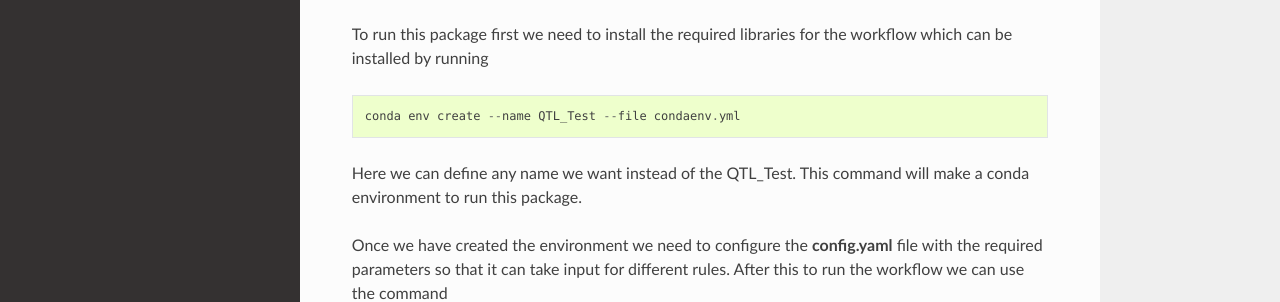
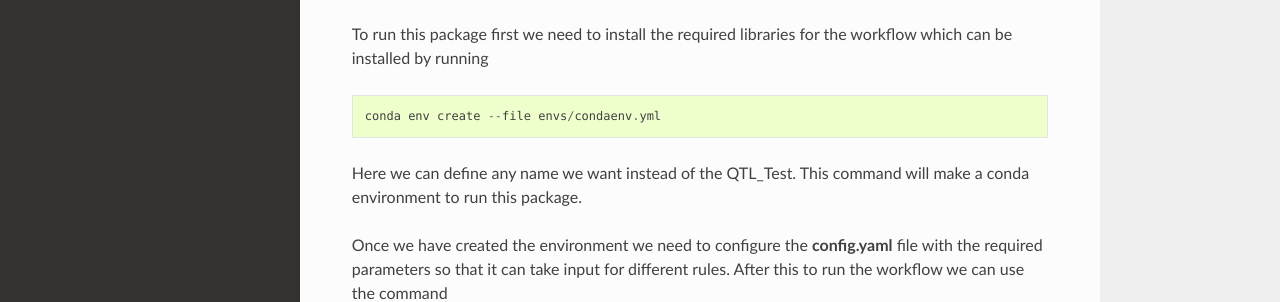
Before and after one commit to AnzaGhaffar/QTL-Snakemake-Workflow, a Sphinx documentation site: the page built from source/index.rst, in a window 1280 px wide and 900 px high. Shown: the part 309-611 px from the top of the window. Built offline with Sphinx 7.4.7 and the Read the Docs theme 2.0.0, drawn with Linux system fonts in a browser that asks for light colours.

Commit message:
editing the index.rst

```diff
--- a/README.rst
+++ b/README.rst
@@ -38,7 +38,7 @@ To run this package first we need to install the required libraries for the work
 
 .. code-block:: python
 
-    conda env create --name QTL_Test --file condaenv.yml
+    conda env create --file envs/condaenv.yml
 
 Here we can define any name we want instead of the QTL_Test. This command will make a conda environment to run this package.
 
--- a/source/index.rst
+++ b/source/index.rst
@@ -38,7 +38,7 @@ To run this package first we need to install the required libraries for the work
 
 .. code-block:: python
 
-    conda env create --name QTL_Test --file condaenv.yml
+    conda env create --file envs/condaenv.yml
 
 Here we can define any name we want instead of the QTL_Test. This command will make a conda environment to run this package.
 
```
Also changed, not shown: 9 other files.
